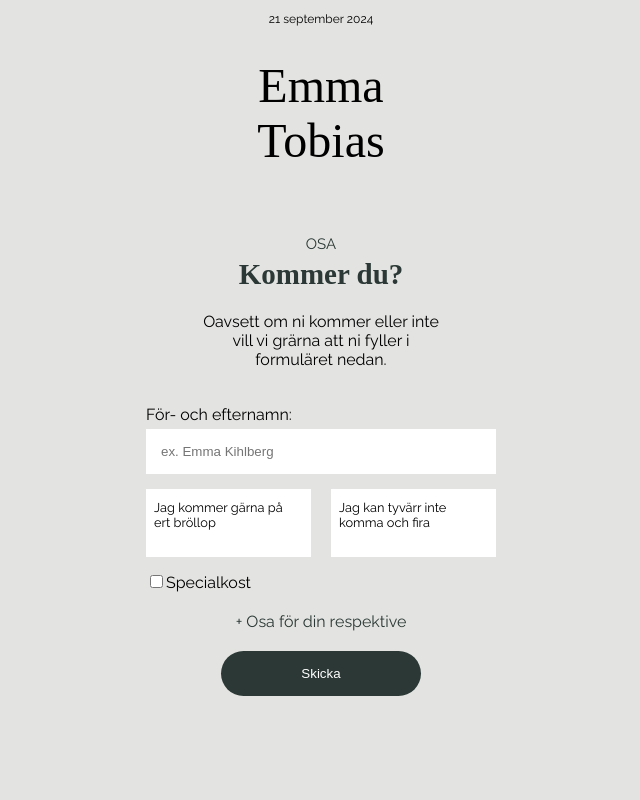
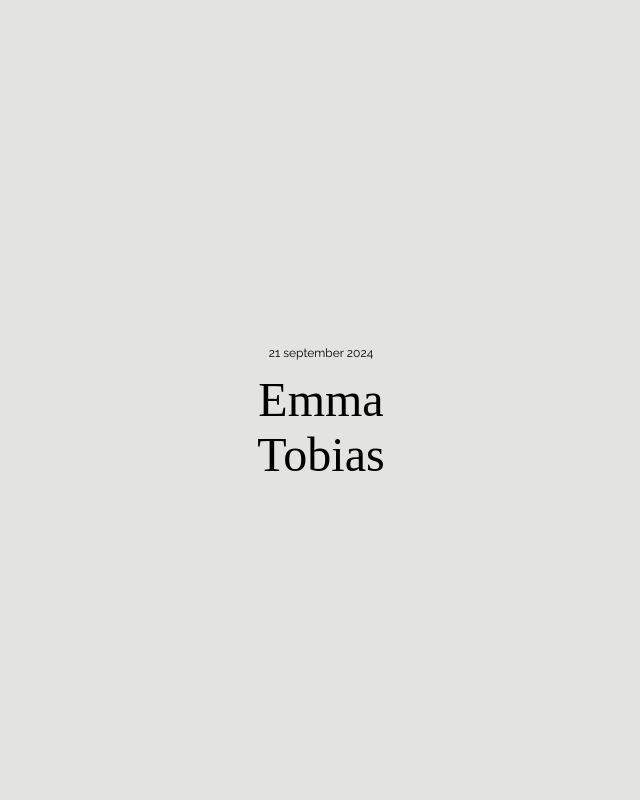
Before and after one commit to ekihlberg/wd-site, a React (Vite) app: page / in a window 1280 px wide. Shown: the top 800 px of the page, without its empty margins (319-959 px from the left). Built offline with nearby package versions, Linux system fonts and the light colour scheme; a web font is replaced by a local one.

Commit message:
top part changed

```diff
--- a/src/App.jsx
+++ b/src/App.jsx
@@ -7,13 +7,13 @@ function App() {
 
   return (
     <>
-      <div>
-      </div>
+      <div className='top_wrapper'>
+
       <p className="top-header-subtext">
        21 september 2024
       </p>
       <h1 className="top-header-text">Emma <br/>Tobias</h1>
-
+      </div>
     </>
   )
 }
--- a/src/App.scss
+++ b/src/App.scss
@@ -9,12 +9,19 @@ body {
 
 
 }
-
+.top_wrapper{
+  height: 100vh;
+  display: flex;
+  justify-content: center;
+  align-items: center;
+  flex-direction: column;
+}
 .top-header-text{
   text-align: center;
   font-family: 'Gentium Plus', serif;
   font-weight: 400;
   font-size: 48PX;
+  margin: 0;
 
   .exet{
     font-size: 148PX;
```
